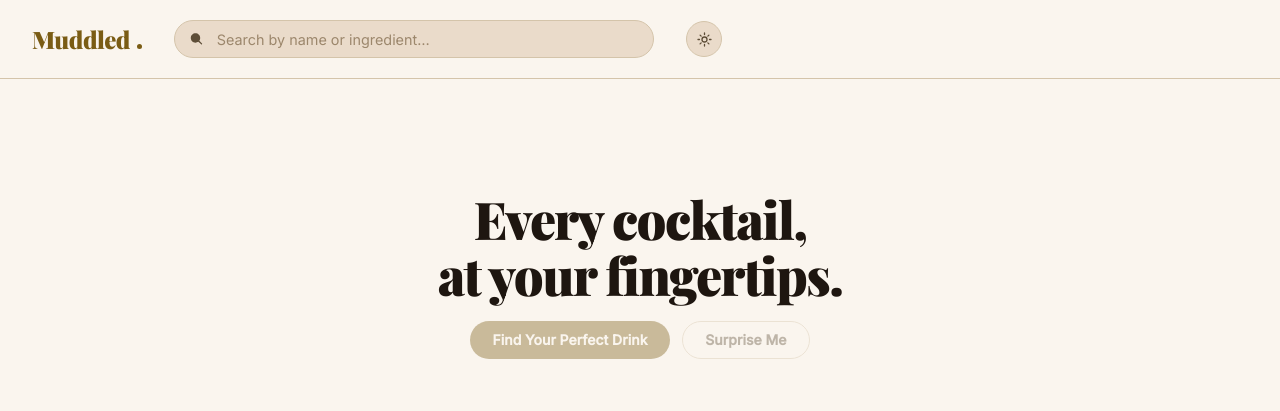
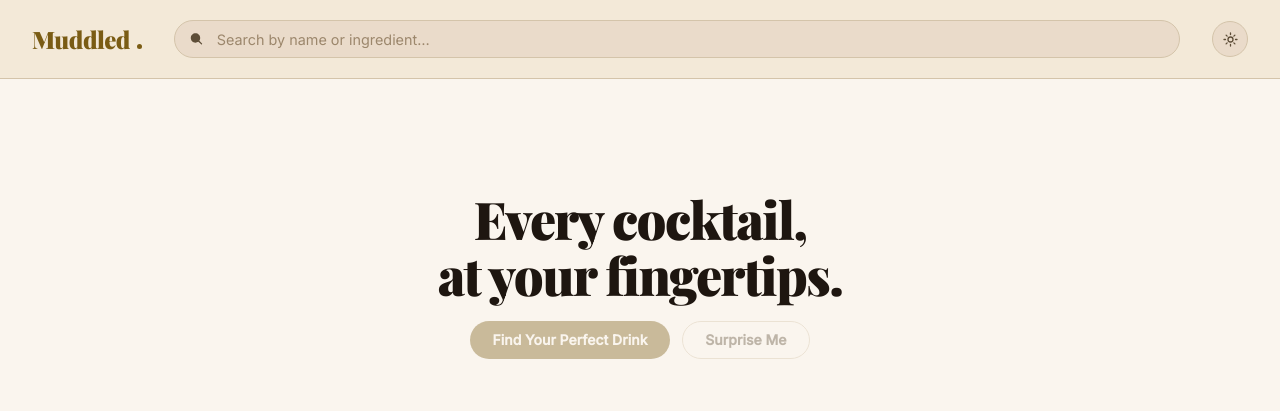
Before and after one commit to spncrbck/cocktail-recipes, a Flask app: page / in a window 1280 px wide. Shown: the top 411 px of the page. Run offline with Flask 3, Linux system fonts and the light colour scheme; data comes from the database, SQL or seed files in the repository; some web fonts are replaced.

Commit message:
Header improvements: centered search bar, card-colored background, right-justified theme toggle

```diff
--- a/static/style.css
+++ b/static/style.css
@@ -64,15 +64,14 @@ body {
   position: sticky;
   top: 0;
   z-index: 100;
-  background-color: var(--header-bg);
-  backdrop-filter: blur(12px);
-  -webkit-backdrop-filter: blur(12px);
+  background-color: var(--surface);
   border-bottom: 1px solid var(--border);
   transition: background-color 0.2s, border-color 0.2s;
 }
 
 .header-top {
-  display: flex;
+  display: grid;
+  grid-template-columns: auto 1fr auto;
   align-items: center;
   gap: 2rem;
   padding: 1.25rem 2rem;
@@ -109,14 +108,11 @@ body {
 }
 
 .search-wrap {
-  flex: 1;
-  max-width: 480px;
   position: relative;
 }
 
 /* ── Theme toggle ── */
 .theme-toggle {
-  flex-shrink: 0;
   width: 36px;
   height: 36px;
   border-radius: 50%;
```
